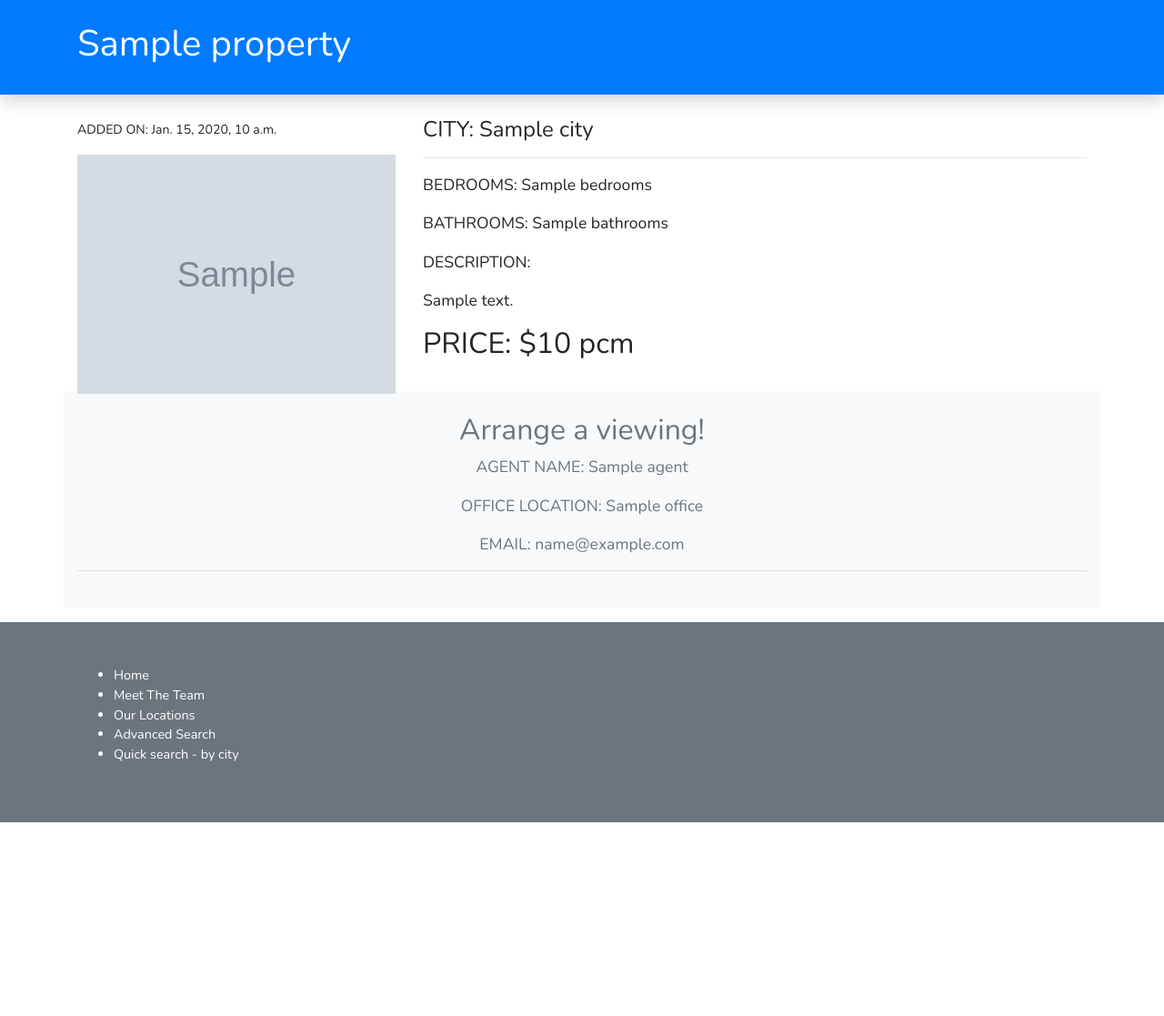
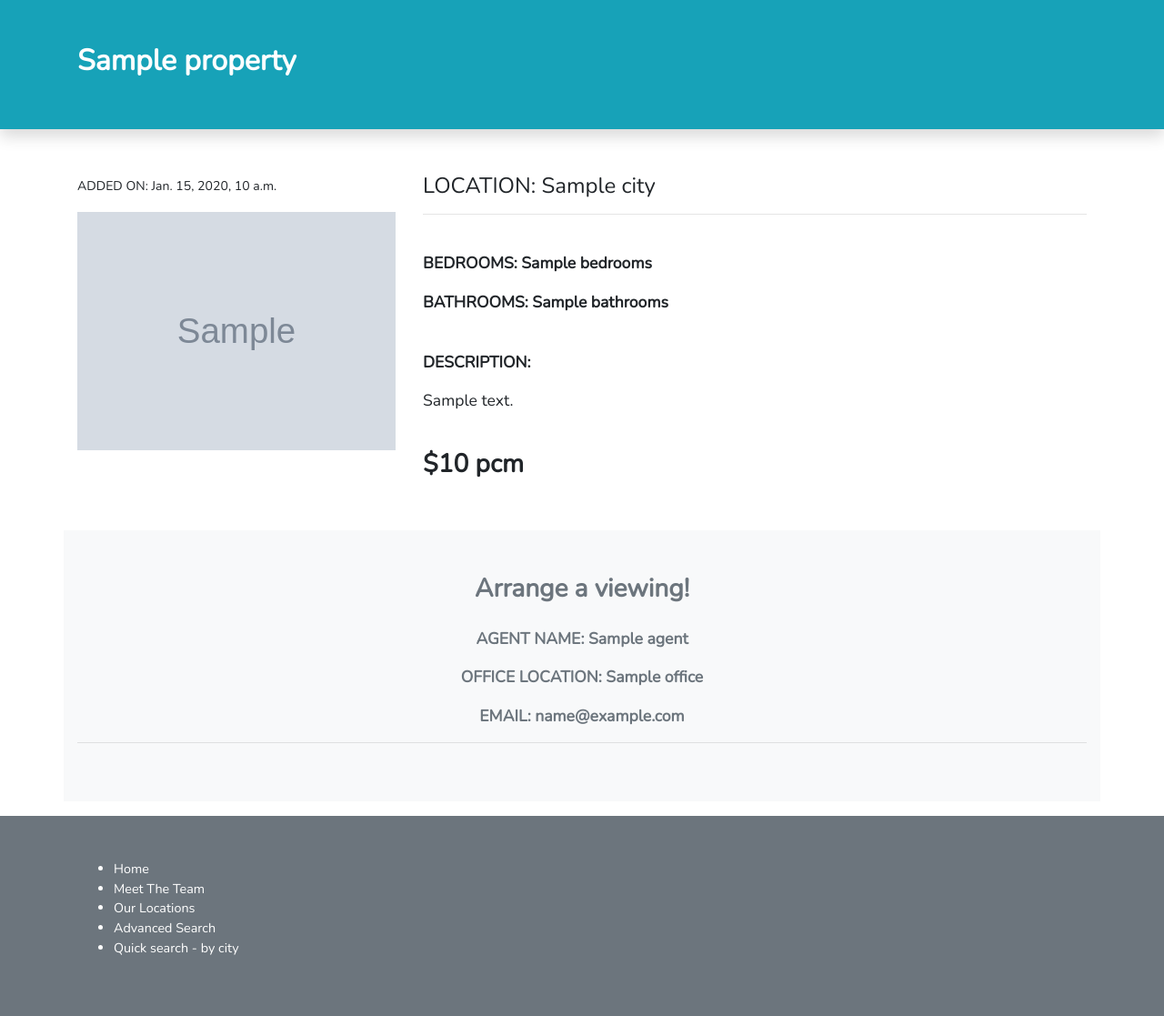
Before and after one commit to richardgourley/property-manager-django-project, a Django app: template properties/templates/properties/property-detail.html in a window 1280 px wide. Shown: the part 72-1189 px from the top of the page at 91% size. Before the commit the page ends 976 px from the top, so only its background shows below. Run offline with Django 3.2, Linux system fonts and the light colour scheme; the template is opened without the code that fills it: most values are stand-ins (such as "Sample title", 1, 10 or a date in 2020); grey boxes marked "Sample" are stand-in pictures; some libraries are stand-ins or nearby versions; some web fonts are replaced.

Commit message:
Individual property display modified

```diff
--- a/properties/templates/properties/property-detail.html
+++ b/properties/templates/properties/property-detail.html
@@ -2,45 +2,45 @@
 
 {% block content %}
 
-<div class="container-fluid text-white bg-primary shadow">
-  <div class="container pt-4 pb-4">
-    <h1>{{ property.property_name }}</h1>
+<div class="container-fluid text-white bg-info shadow">
+  <div class="container pt-5 pb-5">
+    <h2 class="font-weight-bold">{{ property.property_name }}</h2>
   </div>
 </div>
 
-<div class="container pt-4 pb-4">
+<div class="container pt-5 pb-5">
   <div class="row">
     <div class="col-md-4 mb-2">
       <p><small>ADDED ON: {{ property.pub_date }}</small></p>
-      <div class="bg-light" style="width:100%; height:200px">
+      <div class="bg-light">
         {% if property.property_image %}
         <img class="img-fluid" src="{{ property.property_image.url }}">
         {% endif %}
       </div>
     </div>
     <div class="col-md-8">
-      <h4>CITY: {{ property.city }}</h4>
-      <hr>
-      <p>BEDROOMS: {{ property.bedrooms }}</p>
-      <p>BATHROOMS: {{ property.bathrooms }}</p>
-      <p>DESCRIPTION:</p>
+      <h4>LOCATION: {{ property.city }}</h4>
+      <hr class="pb-4">
+      <p class="font-weight-bold">BEDROOMS: {{ property.bedrooms }}</p>
+      <p class="font-weight-bold">BATHROOMS: {{ property.bathrooms }}</p>
+      <p class="font-weight-bold pt-4">DESCRIPTION:</p>
       <p>{{ property.description }}</p>
-      <h2>PRICE: ${{ property.price }} pcm</h2>
+      <h3 class="pt-4 font-weight-bold">${{ property.price }} pcm</h3>
     </div>
   </div>
 </div>
 
-<div class="container text-center pt-4 pb-4 mb-3 bg-light">
-  <h2 class="text-muted">Arrange a viewing!</h2>
+<div class="container text-center py-5 mb-3 bg-light">
+  <h3 class="text-muted font-weight-bold pb-3">Arrange a viewing!</h3>
   {% if property.agent_set.all %}
     {% for agent in property.agent_set.all %}
-      <p class="text-muted">AGENT NAME: {{ agent.agent_name }}</p>
-      <p class="text-muted">OFFICE LOCATION: {{ agent.office }}</p>
-      <p class="text-muted">EMAIL: {{ agent.email }}</p>
+      <p class="text-muted font-weight-bold">AGENT NAME: {{ agent.agent_name }}</p>
+      <p class="text-muted font-weight-bold">OFFICE LOCATION: {{ agent.office }}</p>
+      <p class="text-muted font-weight-bold">EMAIL: {{ agent.email }}</p>
       <hr>
     {% endfor %}
   {% else %}
-    <h3 class="text-muted">EMAIL: info@mail.com</h3>
+    <p class="text-muted font-weight-bold">EMAIL: info@mail.com</h3>
     <hr>
   {% endif %}
 </div>
```
